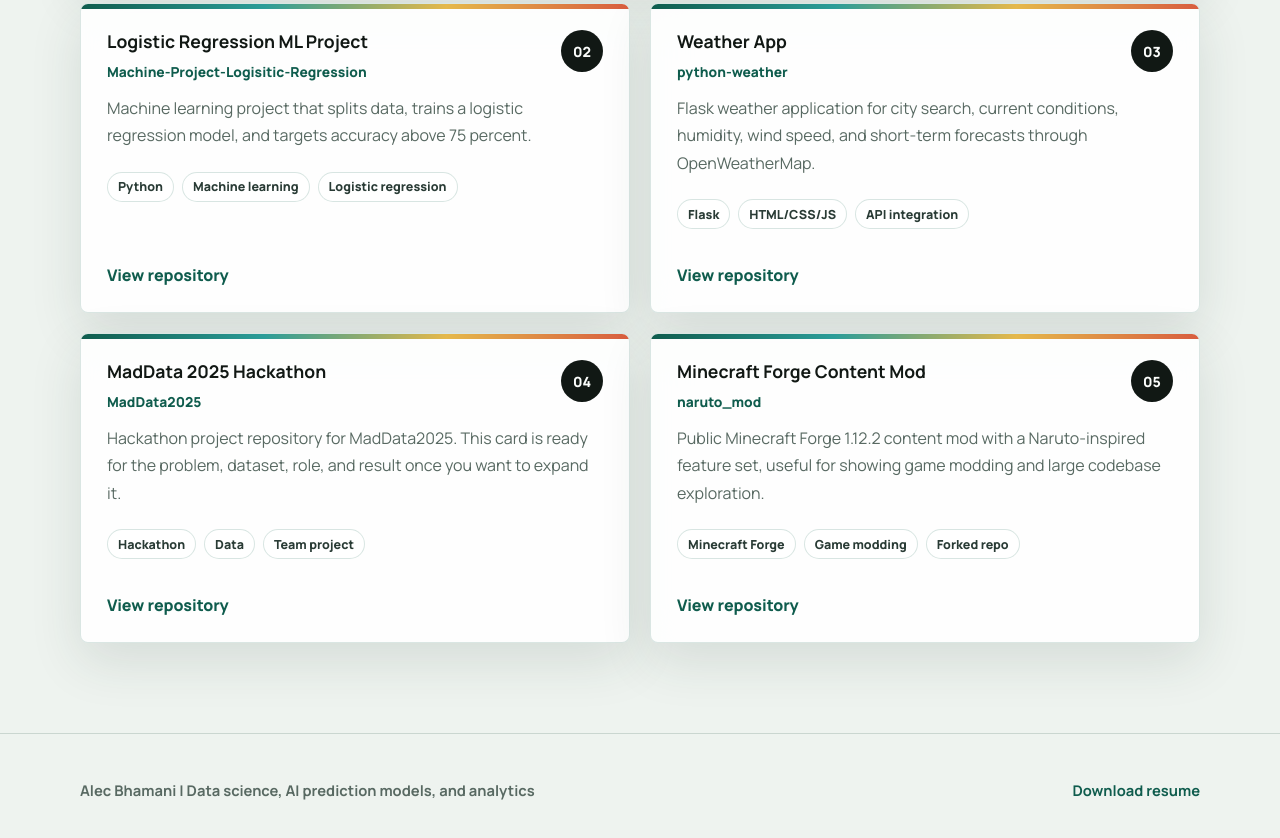
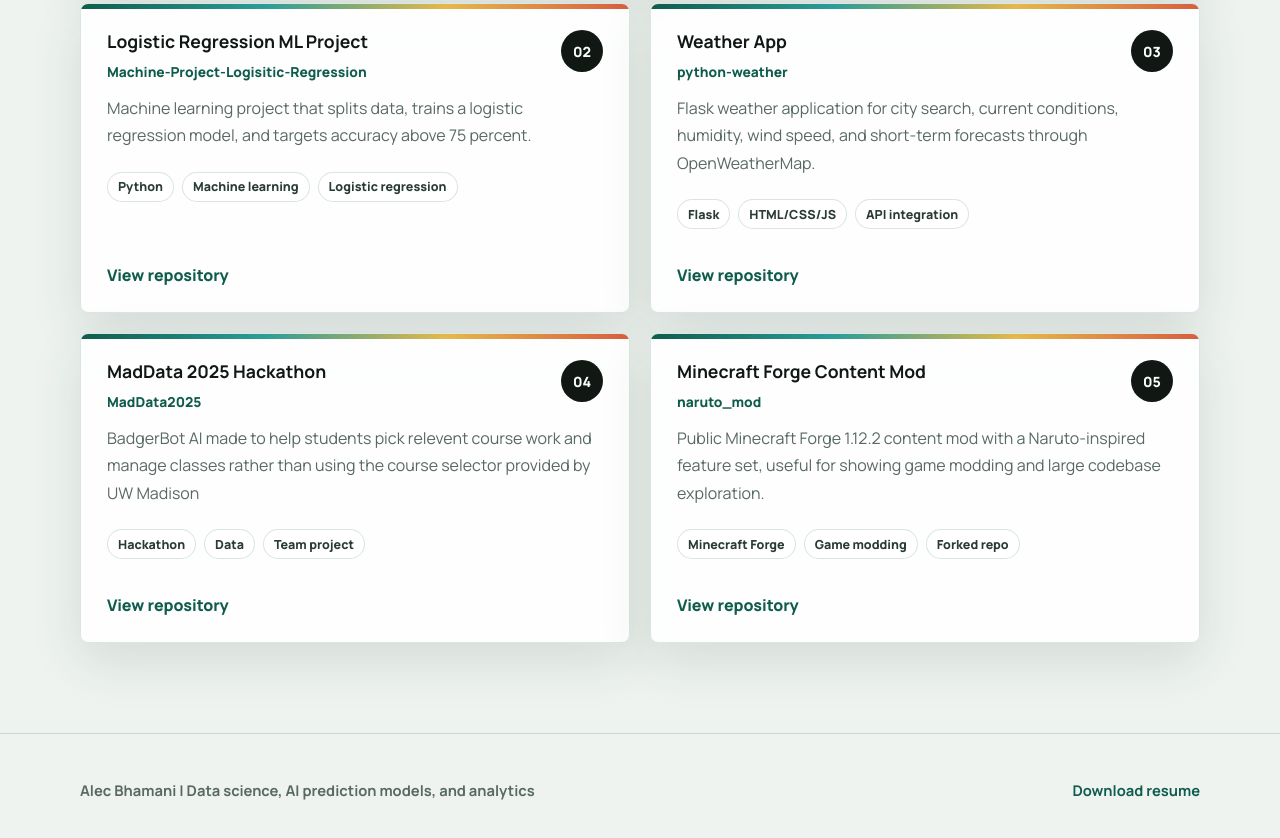
Before and after one commit to AlecBhamani1/AlecBhamani1.github.io, a plain HTML site: page index.html in a window 1280 px wide. Shown: the part 3045-3883 px from the top of the page. Drawn offline with Linux system fonts and the light colour scheme.

Commit message:
MadData 2025 Card info change

```diff
--- a/index.html
+++ b/index.html
@@ -959,7 +959,7 @@
               <span class="project-number">04</span>
             </div>
             <p>
-              Hackathon project repository for MadData2025. This card is ready for the problem, dataset, role, and result once you want to expand it.
+              BadgerBot AI made to help students pick relevent course work and manage classes rather than using the course selector provided by UW Madison
             </p>
             <div class="tags">
               <span class="tag">Hackathon</span>
```
